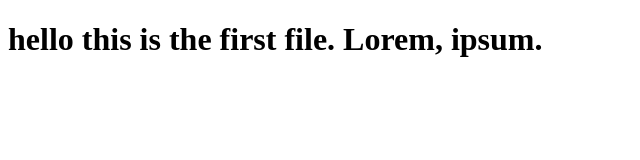
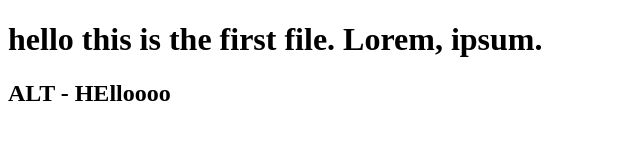
Before and after one commit to Jaspreet210/practice, a plain HTML site: page index.html in a window 1280 px wide. Shown: the whole page, without its empty margins (0-640 px from the left). Drawn offline with Linux system fonts and the light colour scheme.

Commit message:
first commit from alt

```diff
--- a/index.html
+++ b/index.html
@@ -9,6 +9,6 @@
     <h1>
         hello this is the first file. Lorem, ipsum.
     </h1>
-
+    <h2>ALT -  HElloooo</h2>
 </body>
 </html>
```
